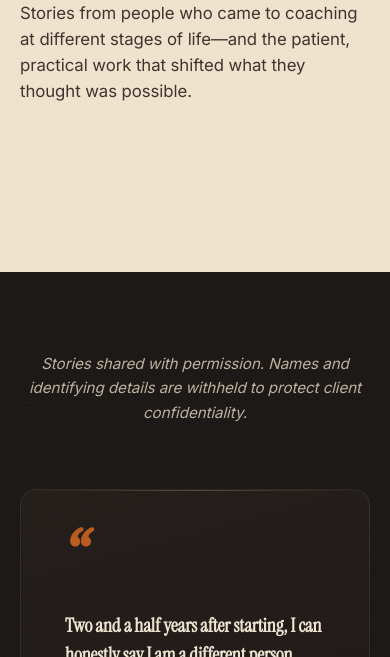
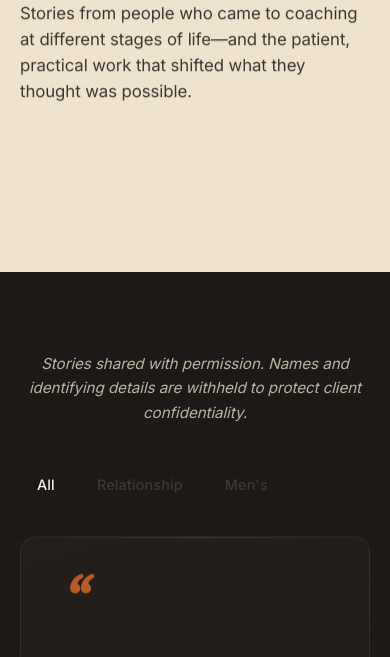
Before and after one commit to Shalom-Karr/ShmuelGoldstein.com, a website: page stories.html in a window 390 px wide. Shown: the part 368-1025 px from the top of the page. Drawn offline with nearby package versions, Linux system fonts and the light colour scheme; no server answers.

Commit message:
Add category filter chips to stories page
Tag each .quote-card with data-category and render a tablist of chips
above the grid, built dynamically from distinct categories. Clicking a
chip hides non-matching cards via .is-hidden, so men's coaching visitors
can skip the long marriage story instead of scrolling past it.

```diff
--- a/css/styles.css
+++ b/css/styles.css
@@ -2074,11 +2074,52 @@ section:has(+ .ornament) { padding-bottom: 1.5rem; }
 /* ===== STORIES PAGE ===== */
 .stories-section { padding-top: 5rem; }
 
+.story-filters {
+  display: flex;
+  flex-wrap: wrap;
+  gap: 0.5rem;
+  margin-top: 2.5rem;
+}
+
+.story-chip {
+  appearance: none;
+  -webkit-appearance: none;
+  font: inherit;
+  font-size: 0.9rem;
+  font-weight: 500;
+  letter-spacing: 0.01em;
+  color: var(--ink-soft);
+  background: transparent;
+  border: 1px solid var(--line-fine);
+  border-radius: 999px;
+  padding: 0.45rem 1rem;
+  cursor: pointer;
+  transition: background 160ms ease, color 160ms ease, border-color 160ms ease;
+}
+
+.story-chip:hover {
+  color: var(--terracotta);
+  border-color: var(--terracotta-soft);
+}
+
+.story-chip:focus-visible {
+  outline: 2px solid var(--terracotta);
+  outline-offset: 2px;
+}
+
+.story-chip.is-active {
+  background: var(--ink);
+  border-color: var(--ink);
+  color: var(--paper);
+}
+
 .stories-grid {
   display: grid;
   gap: 1.75rem;
-  margin-top: 4rem;
-}
+  margin-top: 2rem;
+}
+
+.stories-grid .quote-card.is-hidden { display: none; }
 
 @media (min-width: 980px) { .stories-grid { grid-template-columns: 1fr 1fr; } }
 
--- a/stories.html
+++ b/stories.html
@@ -161,9 +161,10 @@
 <section class="section-ink stories-section">
   <div class="container">
     <p data-reveal style="font-style: italic; opacity: 0.75; text-align: center; max-width: 42rem; margin: 0 auto 2.5rem; font-size: 0.95rem;">Stories shared with permission. Names and identifying details are withheld to protect client confidentiality.</p>
+    <div class="story-filters" role="tablist" aria-label="Filter stories by coaching type"></div>
     <div class="stories-grid">
 
-      <div class="quote-card is-featured" data-reveal>
+      <div class="quote-card is-featured" data-reveal data-category="relationship">
         <span class="glyph">“</span>
         <blockquote>
           <p class="quote-lede"><strong>Two and a half years after starting, I can honestly say I am a different person.</strong> After 6 years of marriage, I was convinced that we needed marriage counseling—and that my husband needed therapy more than I did. He refused, so week after week I saw a well-known psychologist alone. I learned to vent very well, and to hide from my husband almost everything he didn't agree with. After 4 years, I'd had enough.</p>
@@ -180,7 +181,7 @@
         <cite>Relationship Coaching Client · Wife &amp; Mother</cite>
       </div>
 
-      <div class="quote-card" data-reveal data-reveal-delay="100">
+      <div class="quote-card" data-reveal data-reveal-delay="100" data-category="mens">
         <span class="glyph">“</span>
         <blockquote>I was hesitant about the idea of being "coached" at first, but Shmuel Goldstein immediately made me feel comfortable, more like guys talking comfortably than a "counselor/client" relationship. As a result of working with Shmuel, I've learned much about what it means to be a man in today's world and today's relationships, and how to integrate that into my daily life and business practices. He helped me find my inner sources of courage, enabling me to step into and live with both strength and gentleness—how to be a true "gentle-man." Worth the investment!</blockquote>
         <cite>Men's Coaching Client</cite>
@@ -189,6 +190,67 @@
     </div>
   </div>
 </section>
+
+<script>
+(function () {
+  var filters = document.querySelector('.story-filters');
+  var grid = document.querySelector('.stories-grid');
+  if (!filters || !grid) return;
+
+  var cards = Array.prototype.slice.call(grid.querySelectorAll('.quote-card[data-category]'));
+  if (!cards.length) return;
+
+  var labels = {
+    relationship: "Relationship",
+    mens: "Men's",
+    womens: "Women's",
+    group: "Group",
+    personal: "Personal",
+    couples: "Couples"
+  };
+
+  var cats = [];
+  cards.forEach(function (card) {
+    var c = (card.getAttribute('data-category') || '').trim().toLowerCase();
+    if (c && cats.indexOf(c) === -1) cats.push(c);
+  });
+
+  function label(c) {
+    if (labels[c]) return labels[c];
+    return c.charAt(0).toUpperCase() + c.slice(1);
+  }
+
+  function makeChip(value, text, isActive) {
+    var btn = document.createElement('button');
+    btn.type = 'button';
+    btn.className = 'story-chip' + (isActive ? ' is-active' : '');
+    btn.setAttribute('role', 'tab');
+    btn.setAttribute('aria-selected', isActive ? 'true' : 'false');
+    btn.setAttribute('data-filter', value);
+    btn.textContent = text;
+    return btn;
+  }
+
+  filters.appendChild(makeChip('all', 'All', true));
+  cats.forEach(function (c) { filters.appendChild(makeChip(c, label(c), false)); });
+
+  filters.addEventListener('click', function (e) {
+    var btn = e.target.closest('.story-chip');
+    if (!btn) return;
+    var value = btn.getAttribute('data-filter');
+    filters.querySelectorAll('.story-chip').forEach(function (b) {
+      var active = b === btn;
+      b.classList.toggle('is-active', active);
+      b.setAttribute('aria-selected', active ? 'true' : 'false');
+    });
+    cards.forEach(function (card) {
+      var cat = (card.getAttribute('data-category') || '').toLowerCase();
+      var show = value === 'all' || cat === value;
+      card.classList.toggle('is-hidden', !show);
+    });
+  });
+})();
+</script>
 
 
 <section class="cta-banner">
```
